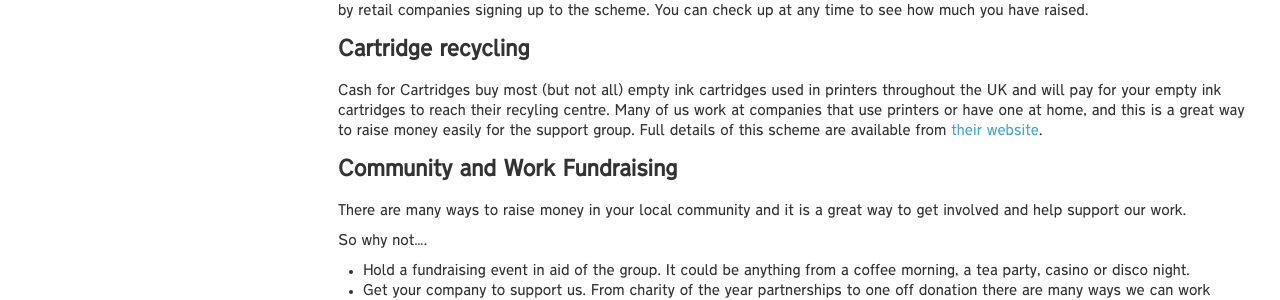
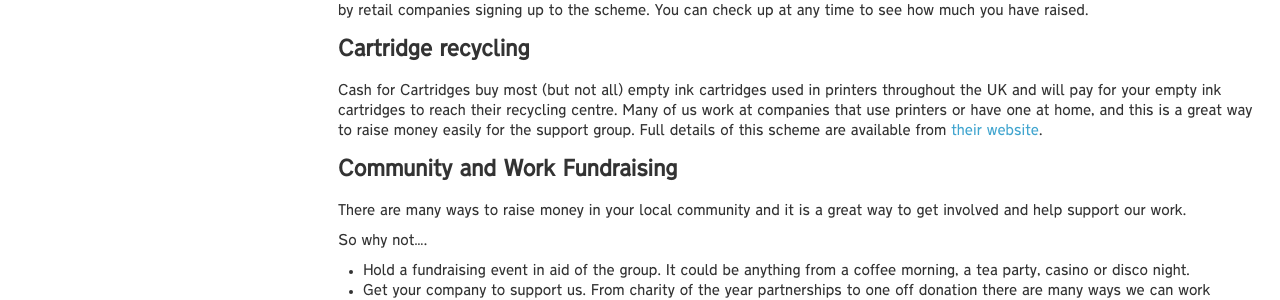
Before and after one commit to lucyjanetetlow/cdcssg.github.io, a Jekyll site: the page built from fundraising/ideas.md, in a window 1280 px wide. Shown: the part 301-601 px from the top of the page. Built offline with Jekyll 4.4.1, drawn with Linux system fonts in a browser that asks for light colours.

Commit message:
fix spelling errors

```diff
--- a/about/committee.html
+++ b/about/committee.html
@@ -94,7 +94,7 @@
       "I'm Vicki, mum to Nathaniel who has Cri du Chat, and is a happy lively
       energetic boy! I have been a member of the committee since 2010, and I am
       involved with bringing new ideas to the group and helping to sort out the
-      Family Weeekend. I live in Lancashire and work as a Primary School Learning
+      Family Weekend. I live in Lancashire and work as a Primary School Learning
       Support Assistant, and I am also a member of the governing body at my son's
       school."
     </p>
--- a/fundraising/ideas.md
+++ b/fundraising/ideas.md
@@ -12,7 +12,7 @@
 
 ##Cartridge recycling
 
-Cash for Cartridges buy most (but not all) empty ink cartridges used in printers throughout the UK and will pay for your empty ink cartridges to reach their recyling centre.
+Cash for Cartridges buy most (but not all) empty ink cartridges used in printers throughout the UK and will pay for your empty ink cartridges to reach their recycling centre.
 Many of us work at companies that use printers or have one at home, and this is a great way to raise money easily for the support group.
 Full details of this scheme are available from [their website](http://www.cashforcartridges.co.uk).
 
```
